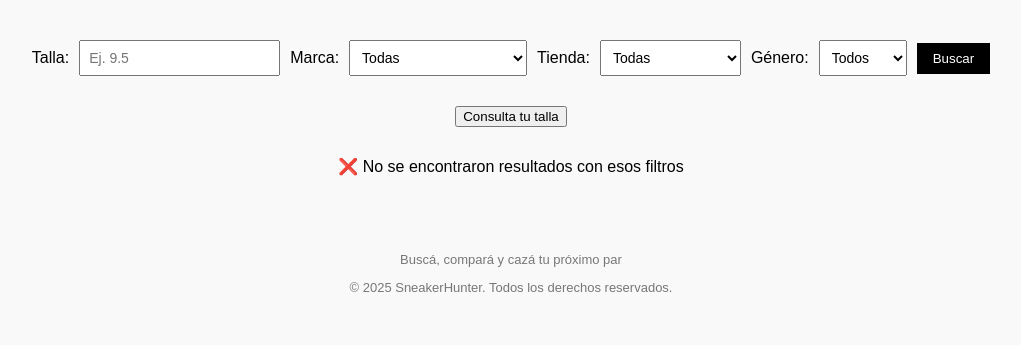
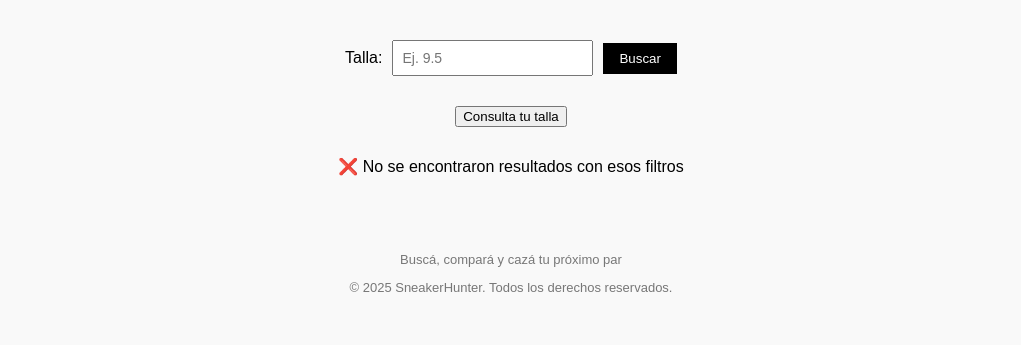
Before and after one commit to dagmuzik/meatpack-flask, a Python web app: template templates/index.html in a window 1280 px wide. Shown: the part 75-420 px from the top of the page, without its empty margins (129-1150 px from the left). Run offline with Jinja, Linux system fonts and the light colour scheme; the template is opened without the code that fills it, so the values that code supplies are empty.

Commit message:
Update index.html

```diff
--- a/templates/index.html
+++ b/templates/index.html
@@ -214,45 +135,16 @@
     <span>Buscador de sneakers en oferta en tiendas Online de Guatemala</span>
   </div>
 </header>
-
 <main>
   <form method="post" onsubmit="mostrarLoader()">
     <label for="talla">Talla:</label>
     <input type="text" name="talla" placeholder="Ej. 9.5" value="{{ talla or '' }}">
-
-    <label for="marca">Marca:</label>
-    <select name="marca">
-      <option value="">Todas</option>
-      {% for m in ['adidas', 'nike', 'vans', 'converse', 'new balance', 'puma', 'saucony', 'Stepney Workers Club'] %}
-        <option value="{{ m }}" {% if marca==m %}selected{% endif %}>{{ m.title() }}</option>
-      {% endfor %}
-    </select>
-
-    <label for="tienda">Tienda:</label>
-    <select name="tienda">
-      <option value="">Todas</option>
-      {% for t in ['Adidas', 'Kicks', 'Meatpack', 'La Grieta', 'Bitterheads', 'Premium Trendy'] %}
-        <option value="{{ t }}" {% if tienda==t %}selected{% endif %}>{{ t }}</option>
-      {% endfor %}
-    </select>
-
-    <label for="genero">Género:</label>
-    <select name="genero">
-      <option value="">Todos</option>
-      <option value="hombre">Hombre</option>
-      <option value="mujer">Mujer</option>
-      <option value="unisex">Unisex</option>
-    </select>
-
     <button type="submit">Buscar</button>
   </form>
-
   <div style="margin: 30px 0;">
     <button onclick="abrirModalTallas()">Consulta tu talla</button>
   </div>
-
   <img id="loader" src="/static/img/sneakerhunt.gif" alt="Cargando..." width="60">
-
   {% if productos is not none %}
     {% if productos|length == 0 %}
       <p>❌ No se encontraron resultados con esos filtros</p>
@@ -265,9 +157,6 @@
               <strong>{{ p.Marca.upper() }} · {{ p.Tienda }}</strong>
               <h4>{{ p.Producto }}</h4>
               <p>Talla: {{ p.Talla }}</p>
-              {% if p.get('Genero') %}
-                <p style="color: #555;">Género: {{ p.Genero|string|title }}</p>
-              {% endif %}
               <p><strong>Q{{ '%.2f' | format(p.Precio) }}</strong></p>
               <a href="{{ p.URL }}" target="_blank" class="btn">Ver producto</a>
             </div>
```
Also changed, not shown: other parts of templates/index.html (+20 -112 lines).
